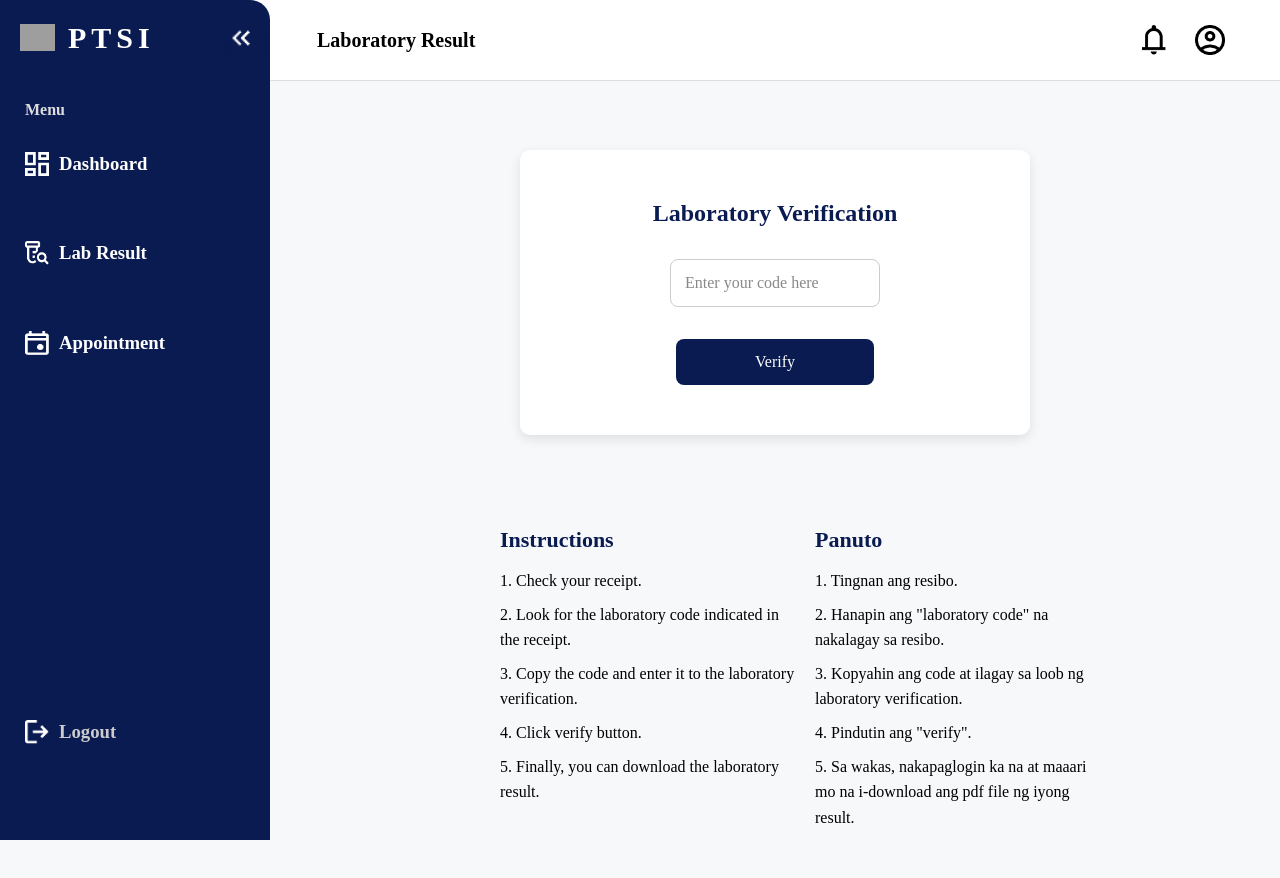
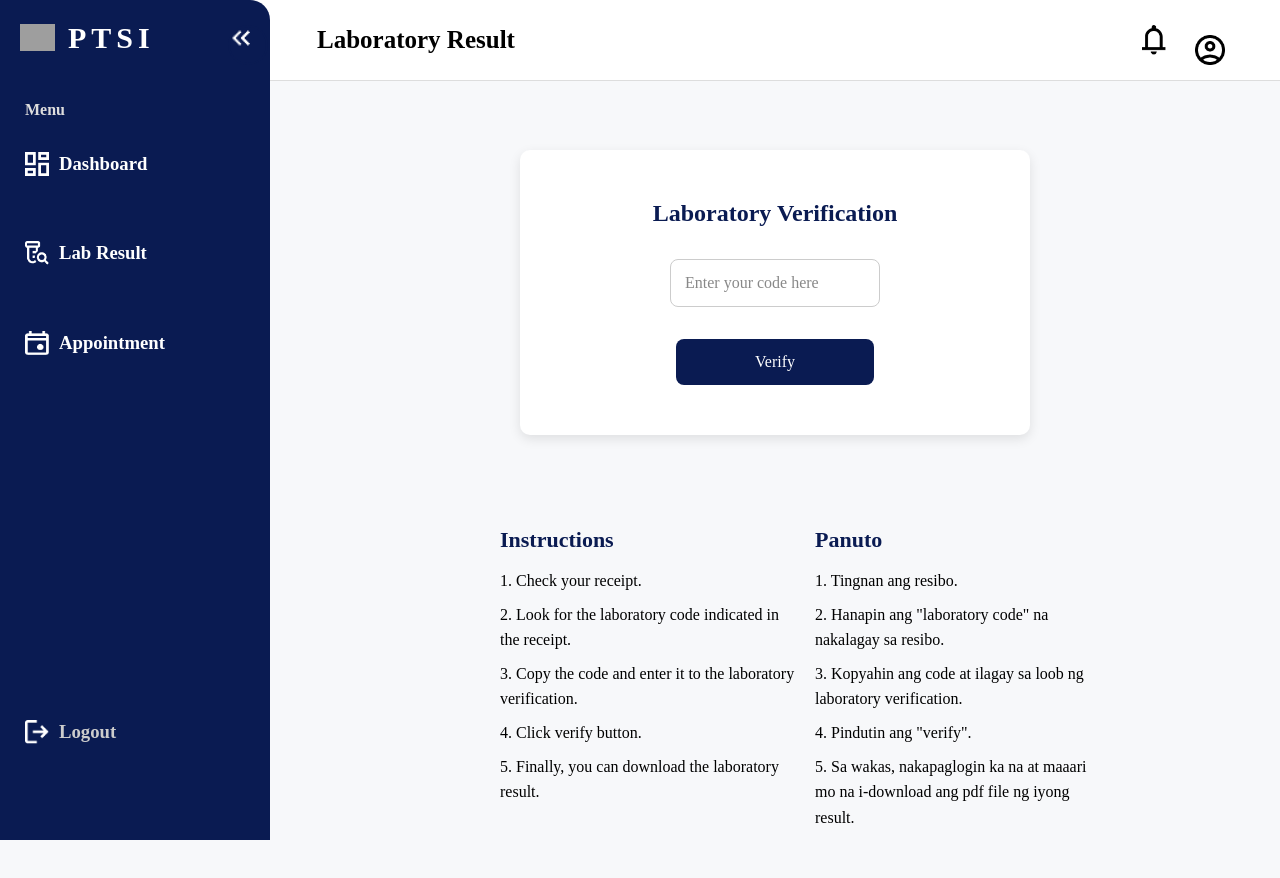
Before and after one commit to kristinejoybarrina/PTSI-System, a plain HTML site: page public/client/labresult-login.html in a window 1280 px wide. Drawn offline with Linux system fonts and the light colour scheme; no server answers; grey boxes are pictures that could not be loaded; a web font is replaced by a local one.

Commit message:
refactor header section to improve title display and add profile link

```diff
--- a/public/client/labresult-login.html
+++ b/public/client/labresult-login.html
@@ -35,16 +35,18 @@
             <div class="hamburger" id="hamburger">
               <img src="../assets/img/hamburger-icon.png" alt="Menu"/>
             </div>
-              <div class="labresult-login-title"><strong>Laboratory Result</strong></div>
+            <div class="dashboard-title"><strong>Laboratory Result</strong></div>
           </div>
+
           <div class="header-icons">
-                <span id="notificationBell" class="notification-bell">
-                    <img src="../assets/img/notif-icon.png" alt="Notification Icon">
+            <span><img src="../assets/img/notif-icon.png"></span>
+            <span>
+                <a href="profile.html">
+                    <img src="../assets/img/profile-icon.png">
+                </a>
                 </span>
-                <span><img src="../assets/img/profile-icon.png" alt="Profile Icon"></span>
           </div>
         </div>
-
         <div id="notificationDropdown" class="notification-dropdown">
             <div class="notification-header">
                 <h3>Notifications</h3>
```
Lines whose indentation alone changed are shown as unchanged.
